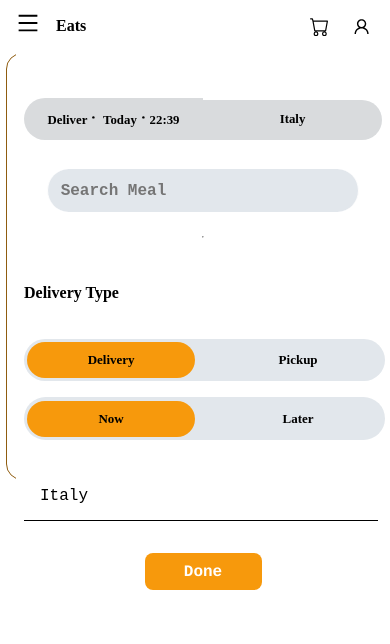
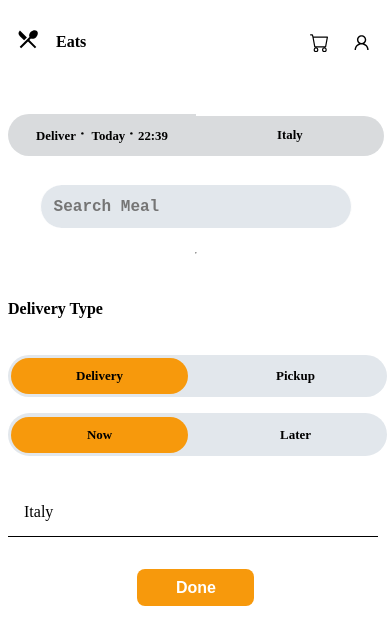
Before and after one commit to serge-alpha/Eats-2k24, a React (Create React App) app in the folder frontend/: page /login in a window 390 px wide. Both pictures are taken after a click on the element 28 px from the left and 26 px from the top of the page. Shown: the top 644 px of the page. Built offline with nearby package versions, Linux system fonts and the light colour scheme.

Commit message:
frontend updates.

```diff
--- a/frontend/src/components/AddFoodCardR.js
+++ b/frontend/src/components/AddFoodCardR.js
@@ -6,11 +6,13 @@ import { NavLink } from "react-router-dom";
 const AddFoodCardR =()=>{
     return(
         <div className="card">
-            <div className="add_card">
+            <NavLink to="/restaurant/add-meal">
+                <div className="add_card">
                     <span>
-                        <NavLink to="/restaurant/add-meal"><BsXCircle /></NavLink>
+                        <BsXCircle />
                     </span>
-            </div>
+                </div>
+            </NavLink>
             <p>Add Meal</p>
         </div>
     )
--- a/frontend/src/components/FoodCardR.js
+++ b/frontend/src/components/FoodCardR.js
@@ -2,7 +2,7 @@ import React, { useState } from "react";
 import { BsPersonWalking } from "react-icons/bs";
 import { NavLink } from "react-router-dom";
 
-const FoodcardR =()=>{
+const FoodcardR =({item})=>{
     const [avialabilty,setAvialability]=useState(true)
     const avialable=()=>{
         if (avialabilty){
@@ -14,6 +14,7 @@ const FoodcardR =()=>{
     }
     return(
         <div className="card" data-bs-toggle="modal" data-bs-target="#myModal">
+            <NavLink to="/restaurant/add-meal">
                 <div className="card_body">
                         <div className="card_head">
                             <span>Special offer</span>
@@ -26,9 +27,11 @@ const FoodcardR =()=>{
                             </div>
                         </div>
                 </div>
+            </NavLink>
             <div className="card_info">
+
                     <span>
-                        <h3><b>Garri and Eru</b></h3>
+                        <h3><b>{item.name}</b></h3>
                         <NavLink className="restbtn" onClick={()=>avialable()}>{avialabilty?<b>Avialable</b>:<b>Not Avialable</b>}</NavLink>
                     </span>
                    <span>(4.0)</span>
--- a/frontend/src/components/FoodCards.js
+++ b/frontend/src/components/FoodCards.js
@@ -25,9 +25,7 @@ const Foodcards =({order})=>{
     const [value,setValue]=useState([]);
     const getOrder=(stuff)=>{
         setValue((value)=>[...value,stuff]);
-
     }
-    console.log(value)
     order(value);
     return(
         <div className={view==="close"?"cards close":"cards"}>
--- a/frontend/src/components/FoodCardsR.js
+++ b/frontend/src/components/FoodCardsR.js
@@ -3,13 +3,24 @@ import FoodcardR from "./FoodCardR";
 import AddFoodCardR from "./AddFoodCardR";
 
 const FoodcardRs =()=>{
+    const items = [
+        {name:"Garri and Eru",price:"2000"},
+        {name:"Rice and Bean",price:"1000"},
+        {name:"Achu",price:"1500"},
+        {name:"CornChaff",price:"700"},
+        {name:"Pancakes",price:"600"},
+        {name:"Cakes",price:"1700"},
+        {name:"Peanut",price:"500"},
+        {name:"Water and Chicken",price:"500"},
+    ];
     return(
         <div className="cards">
             <AddFoodCardR/>
-            <FoodcardR/>
-            <FoodcardR/>
-            <FoodcardR/>
-            <FoodcardR/>
+            {items.map((item)=>{
+                // prop={modal} function here is used to send to the modal infomation about the card been clicked
+                // item contains the infomation to be displayed on the card
+                return(<FoodcardR  item={item}/>)
+            })}
         </div>
     )
 }
--- a/frontend/src/components/FoodModal.js
+++ b/frontend/src/components/FoodModal.js
@@ -17,15 +17,18 @@ const FoodModal=({order,view,item})=>{
         }
     }
     // Function closes modal while sending item data and trigger value to the
+    //Order is  a function from nav that takes meal's data
     const AddToCart=()=>{
         setCartItem({value:quantity,item});
-        view("close")
         order(cartItem);
+        view("close");
+        //--------------------------------------------------------
+         console.log(cartItem);
     }
     const closeModal=()=>{
         view("close");
     }
-   console.log(item);
+//    console.log(item);
 
     return(
         <div className="modal">
--- a/frontend/src/components/Nav.js
+++ b/frontend/src/components/Nav.js
@@ -2,6 +2,7 @@
  import { AiOutlineUser } from "react-icons/ai";
  import { AiOutlineMenu} from "react-icons/ai";
 import { NavLink } from "react-router-dom";
+import { MdRestaurantMenu } from "react-icons/md";
 import { BsCart,BsFillCartFill,BsDot } from "react-icons/bs";
 
  const Nav =({order})=>{
@@ -94,18 +95,19 @@ import { BsCart,BsFillCartFill,BsDot } from "react-icons/bs";
     }
     return(
         <div className="nav">
-            <span className="nav_menu"><b className="nav_menubar" onClick={menuState}><AiOutlineMenu/></b><NavLink to="/home"><h1>Eats</h1></NavLink></span>
+            <span className="nav_menu"><b className="nav_menubar" onClick={menuState}>{menustate===1?<MdRestaurantMenu />:<AiOutlineMenu/>}</b><NavLink to="/home"><h1>Eats</h1></NavLink></span>
             <div className="nav_navigation">
                 <div className="nav_delivery">
                     {orderType===1?<><span onClick={()=>orderChoice()}>Delivery</span><span className="delivery" >Pickup</span></>:<><span className="delivery">Delivery</span><span onClick={()=>orderChoice()}>Pickup</span></>}
                 </div>
-                <input type="location"className="nav_location" placeholder="Location. Now"/>
+                {/* <input type="location"className="nav_location" placeholder={location +"    "+dateValue+" "+time }/> */}
+                <p className="nav_location">{location}   {dateValue+" "+time }</p>
                 <input type="search" className="nav_search" placeholder="Search Meal"/>
             </div>
             {/* ===============================Nav menu on small screens======================================== */}
             <div className={menustate===0?"hide_nav_navigation_s":"nav_navigation_s"}>
                 <div onClick={editState}>
-                    <p>{orderType===1?<p>Pick up <BsDot />{dateValue} <BsDot/>{time}</p>:<p>Deliver<BsDot/> {dateValue}<BsDot/>{time}</p>}</p>
+                    <p>{orderType===1?<p>Pick up <BsDot />{dateValue} <BsDot/></p>:<p>Deliver<BsDot/> {dateValue}<BsDot/>{time}</p>}</p>
                     <p><p>{location}</p></p>
                 </div>
                 <input type="search" className="nav_search" placeholder="Search Meal"/>
--- a/frontend/src/index.css
+++ b/frontend/src/index.css
@@ -8,6 +8,10 @@ body {
   -webkit-font-smoothing: antialiased;
   -moz-osx-font-smoothing: grayscale;
   font-weight: 800;
+}
+a{
+  color:#000;
+  text-decoration: none;
 }
 
 code {
@@ -76,10 +80,6 @@ code {
 }
 .nav_navigation_s,.hide_nav_navigation_s{
   display: none;
-  position: absolute;
-  top:0rem;
-  padding: 0.5rem;
-  background-color:#fff;
 }
 
 .nav_location{
@@ -90,6 +90,7 @@ code {
   display: flex;
   border-radius: 2rem;
   border: none;
+  cursor: pointer;
   font-family: 'Courier New', Courier, monospace;
   font-weight: 900;
   padding: 1.5vh;
@@ -260,7 +261,6 @@ code {
   text-decoration: none;
   color:#000;
   background-color: #fff;
-  font-family: "courier";
   cursor: pointer;
   transition: background-color 400ms ease;
 }
@@ -305,7 +305,7 @@ code {
   width: 100%;
   height: 1rem;
   padding: 1rem;
-  font-family: "courier new";
+  font-family: "montserrat";
   font-size: medium;
   border: none;
   border-bottom:1px solid black;
@@ -474,7 +474,6 @@ code {
   justify-content: flex-start;
   gap: 1rem;
 }
-
 .card_head{
   display: flex;
   justify-content: space-between;
@@ -505,7 +504,6 @@ code {
   background-color: rgba(0, 0, 0, 0.2);
   width: fit-content;
 }
-
 .card_info{
   display: flex;
   justify-content: space-between;
@@ -513,7 +511,7 @@ code {
 }
 .cards{
   display: grid;
-  column-gap: 2%;
+  gap:3rem;
   grid-template-columns: auto auto auto auto;
   width: 100%;
   height: 100%;
@@ -526,8 +524,7 @@ code {
   width: 70vw;
   box-shadow: 0 2px 2px 0 rgba(0, 0, 0, 0.2), 0 2px 15px 0 rgba(0, 0, 0, 0.19);
   top:5rem;
-  left:12%;
-  right: 12%;
+  left:9%;
   position: absolute;
   position: fixed;
   z-index: 3;
@@ -728,10 +725,17 @@ padding:5rem 2rem 2rem 2rem;
   *{
     font-size: 100%;
   }
+  html{
+    width: 100vw;
+  }
   /* --------nav--------------------- */
   .nav{
-    display: flex;
-    justify-content: space-between;
+    display: grid;
+    grid-template-areas: 'logo btns'
+    'info info';
+    height: 100%;
+    padding:1rem 1rem 0 1rem ;
+    /* justify-content: space-between; */
   }
   .nav_menu{
     grid-area: logo;
@@ -763,8 +767,13 @@ padding:5rem 2rem 2rem 2rem;
     margin-left: 25vw;
   }
   .nav_navigation_s{
+    position: absolute;
+    top:0rem;
+    right: 0rem;
+    left: -1rem;
+    background-color:#fff;
     display: flex;
-    width: 100%;
+    width: 105%;
     grid-area: info;
     flex-direction: column;
     align-items: center;
@@ -798,13 +807,6 @@ padding:5rem 2rem 2rem 2rem;
     text-align: center;
     font-size: 0.8rem;
     background-color:  rgb(217, 219, 221);
-  }
-  .nav{
-    display: grid;
-    grid-template-areas: 'logo btns'
-    'info info';
-    height: 100%;
-    padding:0 1rem 0 1rem ;
   }
   .nav_delivery{
     padding: 0.1rem;
@@ -923,9 +925,13 @@ padding:5rem 2rem 2rem 2rem;
   .category_filter{
     display: none;
   }
+  .home{
+    left: 0rem;
+    right: 0rem;
+  }
   .modal{
     gap: 1rem;
-    top: 16%;
+    top: 11%;
     left: 2.5%;
   }
   .modal_img{
--- a/frontend/src/routes/routes.js
+++ b/frontend/src/routes/routes.js
@@ -1,4 +1,4 @@
-import React, { useState } from "react";
+import React, { useState} from "react";
 
 import {BrowserRouter, Route, Routes} from "react-router-dom";
 import Nav from "../components/Nav";
```
Lines whose indentation alone changed are shown as unchanged.
